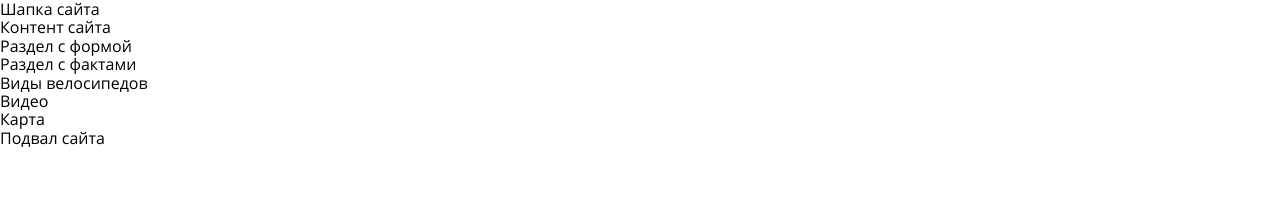
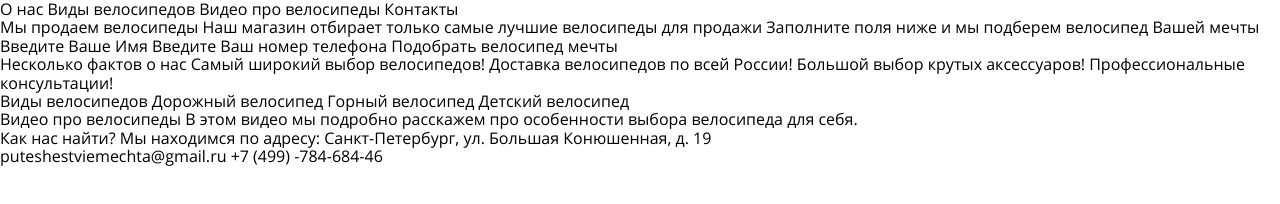
Before and after one commit to dmitry-ios/bicycles, a website: page source/index.html in a window 1280 px wide. Drawn offline with nearby package versions, Linux system fonts and the light colour scheme; files that its build step writes are made by us from their sources.

Commit message:
Добавляет текст страницы

```diff
--- a/source/index.html
+++ b/source/index.html
@@ -9,35 +9,52 @@
   </head>
   <body>
     <header>
-      Шапка сайта
+      О нас
+      Виды велосипедов
+      Видео про велосипеды
+      Контакты
     </header>
 
     <main>
-      Контент сайта
+      <section>
+        Мы продаем велосипеды
+        Наш магазин отбирает только самые лучшие велосипеды для продажи
 
-      <section>
-        Раздел с формой
+        Заполните поля ниже и мы подберем велосипед Вашей мечты
+        Введите Ваше Имя
+        Введите Ваш номер телефона
+        Подобрать велосипед мечты
       </section>
 
       <section>
-        Раздел с фактами
+        Несколько фактов о нас
+        Самый широкий выбор велосипедов!
+        Доставка велосипедов по всей России!
+        Большой выбор крутых аксессуаров!
+        Профессиональные консультации!
       </section>
 
       <section>
         Виды велосипедов
+        Дорожный велосипед
+        Горный велосипед
+        Детский велосипед
       </section>
 
       <section>
-        Видео
+        Видео про велосипеды
+        В этом видео мы подробно расскажем про особенности выбора велосипеда для себя.
       </section>
 
       <section>
-        Карта
+        Как нас найти?
+        Мы находимся по адресу: Санкт-Петербург, ул. Большая Конюшенная, д. 19
       </section>
     </main>
 
     <footer>
-      Подвал сайта
+      puteshestviemechta@gmail.ru
+      +7 (499) -784-684-46
     </footer>
   </body>
 </html>
```
